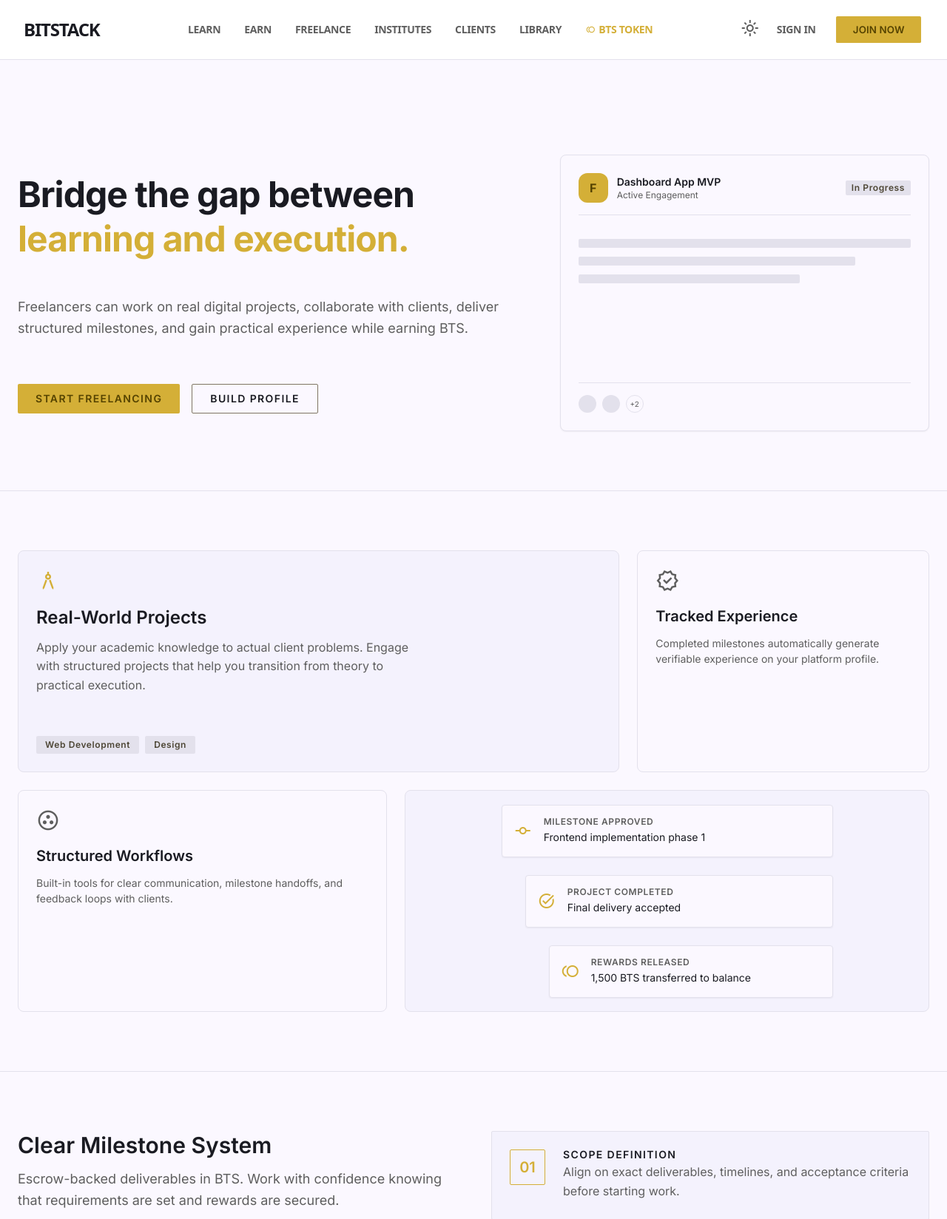
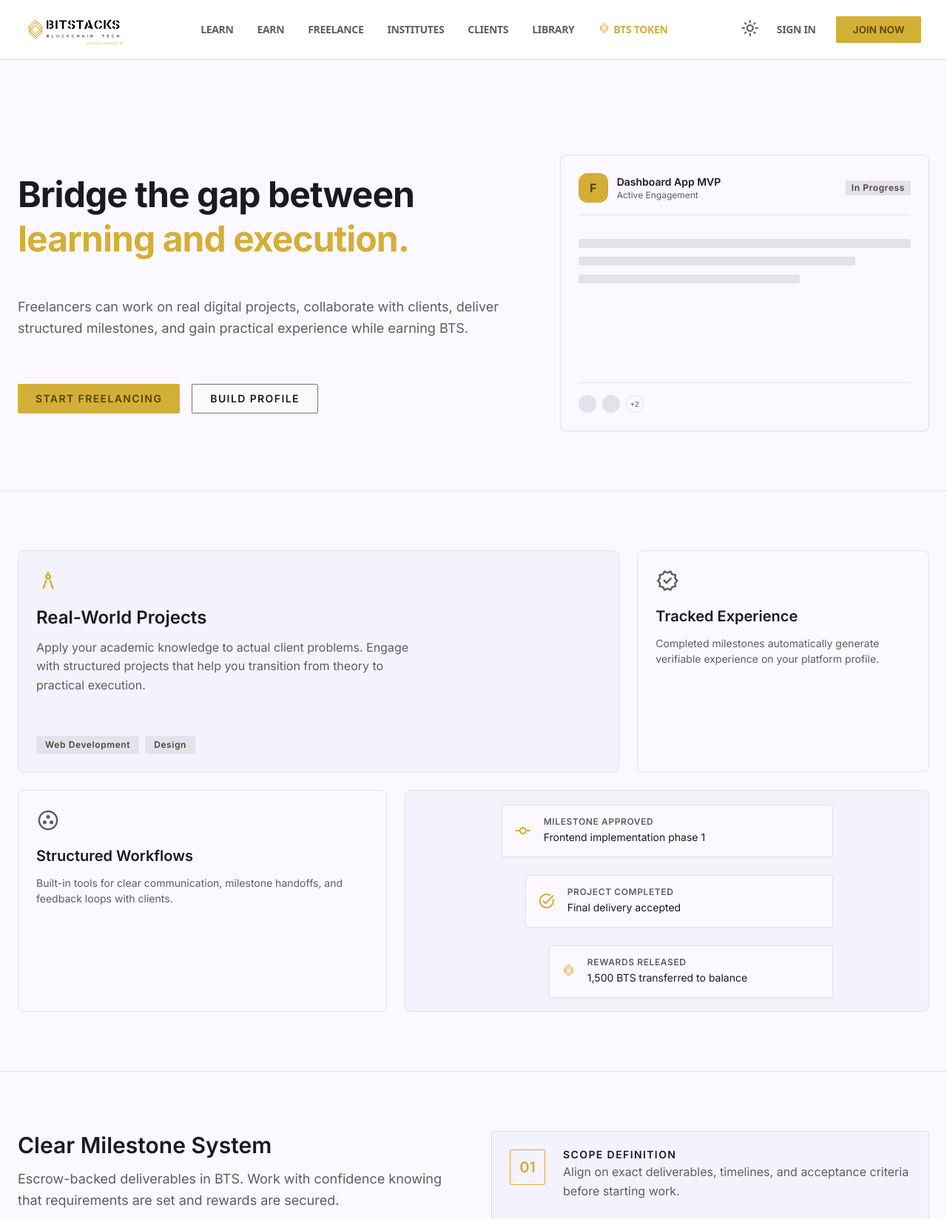
Before and after one commit to saberchch/BitStack_Landing_Pages, a Flask app: page /freelancers in a window 1280 px wide. Shown: the top 1648 px of the page at 74% size. Run offline with Flask 3, Linux system fonts and the light colour scheme; some libraries are stand-ins or nearby versions.

Commit message:
bitstack logo and icon

```diff
--- a/app.py
+++ b/app.py
@@ -1,3 +1,4 @@
+# pyrefly: ignore [missing-import]
 from flask import Flask, render_template
 
 app = Flask(__name__)
--- a/templates/base.html
+++ b/templates/base.html
@@ -4,6 +4,7 @@
     <meta charset="utf-8"/>
     <meta content="width=device-width, initial-scale=1.0" name="viewport"/>
     <title>Bitstack - Built for University Success • Designed for Career Growth</title>
+    <link rel="icon" type="image/svg+xml" href="{{ url_for('static', filename='img/favicon.svg') }}">
     <script src="https://cdn.tailwindcss.com?plugins=forms,container-queries"></script>
     <link href="https://fonts.googleapis.com/css2?family=Space+Grotesk:wght@400;600;700&family=Inter:wght@400;600;700;900&display=swap" rel="stylesheet"/>
     <link href="https://fonts.googleapis.com/css2?family=Material+Symbols+Outlined:wght,FILL@100..700,0..1&display=swap" rel="stylesheet"/>
--- a/templates/clients.html
+++ b/templates/clients.html
@@ -103,7 +103,7 @@
 <!-- Feature Card 3 -->
 <div class="bg-surface border border-surface-variant rounded-xl p-md flex flex-col hover:shadow-[0_10px_30px_-10px_rgba(0,0,0,0.05)] transition-shadow hover:border-outline group">
 <div class="w-12 h-12 rounded-lg bg-surface-container flex items-center justify-center mb-md border border-outline-variant">
-<span class="material-symbols-outlined text-on-background group-hover:text-primary-container transition-colors" style="font-variation-settings: 'FILL' 1;">toll</span>
+<img src="{{ url_for('static', filename='img/favicon.svg') }}" class="inline-block w-[1.2em] h-[1.2em] -mt-1" alt="BTS">
 </div>
 <h3 class="font-h3 text-h3 text-on-background mb-base group-hover:text-primary-container transition-colors">Secure Rewards</h3>
 <p class="font-body-sm text-body-sm text-secondary flex-grow">Project budgets are held in secure BTS escrow and only released upon milestone approval. All interactions follow our strict ecosystem rules.</p>
@@ -213,7 +213,7 @@
             </div>
             <div class="flex items-start gap-3 relative z-10">
                 <div class="w-8 h-8 rounded-full bg-primary-container flex items-center justify-center flex-shrink-0 mt-0.5">
-                    <span class="material-symbols-outlined text-[16px] text-on-primary-container">toll</span>
+                    <img src="{{ url_for('static', filename='img/favicon.svg') }}" class="inline-block w-[1.2em] h-[1.2em] -mt-1" alt="BTS">
                 </div>
                 <div>
                     <p class="font-label-bold text-label-bold text-on-background">Approve & Release</p>
--- a/templates/footer.html
+++ b/templates/footer.html
@@ -1,7 +1,10 @@
 <footer class="bg-surface-container-low font-sans text-xs uppercase tracking-widest w-full border-t mt-20 border-surface-variant flat no shadows transition-colors duration-300">
     <div class="max-w-7xl mx-auto px-12 py-16 grid grid-cols-1 md:grid-cols-4 gap-12">
-        <div class="col-span-1 md:col-span-4 mb-8 flex flex-col space-y-2">
-            <span class="text-xl font-black text-on-background">Bitstack</span>
+        <div class="col-span-1 md:col-span-4 mb-8 flex flex-col space-y-3">
+            <div class="flex items-center gap-3">
+                <img src="{{ url_for('static', filename='img/logo.svg') }}" alt="Bitstack Logo" class="h-10 block dark:hidden">
+                <img src="{{ url_for('static', filename='img/logo-white.svg') }}" alt="Bitstack Logo" class="h-10 hidden dark:block">
+            </div>
             <span class="text-secondary normal-case tracking-normal">Institutes • Mentors • Freelance Projects • Resources</span>
         </div>
         <div class="flex flex-col space-y-4">
--- a/templates/freelancers.html
+++ b/templates/freelancers.html
@@ -102,7 +102,7 @@
                     </div>
                 </div>
                 <div class="flex items-center gap-4 p-4 bg-surface rounded-lg border border-surface-variant shadow-sm ml-16">
-                    <span class="material-symbols-outlined text-primary-container">toll</span>
+                    <img src="{{ url_for('static', filename='img/favicon.svg') }}" class="inline-block w-[1.2em] h-[1.2em] -mt-1" alt="BTS">
                     <div>
                         <p class="font-label-md text-label-md text-secondary uppercase tracking-wider">Rewards Released</p>
                         <p class="font-body-sm text-body-sm text-on-background mt-1">1,500 BTS transferred to balance</p>
@@ -167,7 +167,7 @@
                 <div>
                     <div class="flex justify-between items-start mb-4">
                         <span class="font-label-md text-label-md text-primary-container uppercase tracking-widest">Web Dev</span>
-                        <span class="font-label-md text-label-md text-secondary flex items-center gap-1"><span class="material-symbols-outlined text-[14px]">toll</span> 4k - 6k BTS</span>
+                        <span class="font-label-md text-label-md text-secondary flex items-center gap-1"><img src="{{ url_for('static', filename='img/favicon.svg') }}" class="inline-block w-[1.2em] h-[1.2em] -mt-1" alt="BTS"> 4k - 6k BTS</span>
                     </div>
                     <h3 class="font-h3 text-h3 text-on-background mb-2 group-hover:text-primary-container transition-colors">E-commerce Frontend MVP</h3>
                     <p class="font-body-sm text-body-sm text-secondary mb-4 line-clamp-2">
@@ -188,7 +188,7 @@
                 <div>
                     <div class="flex justify-between items-start mb-4">
                         <span class="font-label-md text-label-md text-on-background uppercase tracking-widest">Data</span>
-                        <span class="font-label-md text-label-md text-secondary flex items-center gap-1"><span class="material-symbols-outlined text-[14px]">toll</span> 2k - 3k BTS</span>
+                        <span class="font-label-md text-label-md text-secondary flex items-center gap-1"><img src="{{ url_for('static', filename='img/favicon.svg') }}" class="inline-block w-[1.2em] h-[1.2em] -mt-1" alt="BTS"> 2k - 3k BTS</span>
                     </div>
                     <h3 class="font-h3 text-h3 text-on-background mb-2 group-hover:text-primary-container transition-colors">Data Analysis Dashboard</h3>
                     <p class="font-body-sm text-body-sm text-secondary mb-4 line-clamp-2">
@@ -209,7 +209,7 @@
                 <div>
                     <div class="flex justify-between items-start mb-4">
                         <span class="font-label-md text-label-md text-primary-container uppercase tracking-widest">Backend</span>
-                        <span class="font-label-md text-label-md text-secondary flex items-center gap-1"><span class="material-symbols-outlined text-[14px]">toll</span> 5k - 8k BTS</span>
+                        <span class="font-label-md text-label-md text-secondary flex items-center gap-1"><img src="{{ url_for('static', filename='img/favicon.svg') }}" class="inline-block w-[1.2em] h-[1.2em] -mt-1" alt="BTS"> 5k - 8k BTS</span>
                     </div>
                     <h3 class="font-h3 text-h3 text-on-background mb-2 group-hover:text-primary-container transition-colors">Database Migration Script</h3>
                     <p class="font-body-sm text-body-sm text-secondary mb-4 line-clamp-2">
@@ -245,19 +245,19 @@
         <div class="grid grid-cols-4 p-md border-b border-surface-variant items-center hover:bg-surface-container-low transition-colors bg-surface">
             <div class="font-body-md text-body-md text-on-background font-medium">Local Retailer</div>
             <div class="font-body-md text-body-md text-secondary">Web Application MVP</div>
-            <div class="font-body-md text-body-md text-on-background flex items-center gap-1">12,500 <span class="material-symbols-outlined text-[16px]">toll</span></div>
+            <div class="font-body-md text-body-md text-on-background flex items-center gap-1">12,500 <img src="{{ url_for('static', filename='img/favicon.svg') }}" class="inline-block w-[1.2em] h-[1.2em] -mt-1" alt="BTS"></div>
             <div class="text-right"><span class="inline-block px-3 py-1 border border-primary-container text-primary-container font-label-bold text-label-bold text-xs rounded">COMPLETED</span></div>
         </div>
         <div class="grid grid-cols-4 p-md border-b border-surface-variant items-center hover:bg-surface-container-low transition-colors bg-surface">
             <div class="font-body-md text-body-md text-on-background font-medium">Student Org</div>
             <div class="font-body-md text-body-md text-secondary">Event Platform Updates</div>
-            <div class="font-body-md text-body-md text-on-background flex items-center gap-1">2,200 <span class="material-symbols-outlined text-[16px]">toll</span></div>
+            <div class="font-body-md text-body-md text-on-background flex items-center gap-1">2,200 <img src="{{ url_for('static', filename='img/favicon.svg') }}" class="inline-block w-[1.2em] h-[1.2em] -mt-1" alt="BTS"></div>
             <div class="text-right"><span class="inline-block px-3 py-1 border border-primary-container text-primary-container font-label-bold text-label-bold text-xs rounded">COMPLETED</span></div>
         </div>
         <div class="grid grid-cols-4 p-md items-center hover:bg-surface-container-low transition-colors bg-surface">
             <div class="font-body-md text-body-md text-on-background font-medium">Research Lab</div>
             <div class="font-body-md text-body-md text-secondary">Data Formatting Script</div>
-            <div class="font-body-md text-body-md text-on-background flex items-center gap-1">1,000 <span class="material-symbols-outlined text-[16px]">toll</span></div>
+            <div class="font-body-md text-body-md text-on-background flex items-center gap-1">1,000 <img src="{{ url_for('static', filename='img/favicon.svg') }}" class="inline-block w-[1.2em] h-[1.2em] -mt-1" alt="BTS"></div>
             <div class="text-right"><span class="inline-block px-3 py-1 border border-primary-container text-primary-container font-label-bold text-label-bold text-xs rounded">COMPLETED</span></div>
         </div>
     </div>
--- a/templates/header.html
+++ b/templates/header.html
@@ -1,7 +1,8 @@
 <header class="bg-surface-container-lowest font-sans tracking-tight text-sm uppercase font-bold docked full-width top-0 border-b border-surface-variant flat no shadows sticky z-50 transition-colors duration-300">
     <div class="flex justify-between items-center h-20 px-8 max-w-7xl mx-auto w-full">
-        <a class="text-2xl font-black text-on-background tracking-tighter hover:opacity-80 transition-opacity" href="{{ url_for('index') }}">
-            Bitstack
+        <a class="flex items-center gap-3 hover:opacity-80 transition-opacity" href="{{ url_for('index') }}">
+            <img src="{{ url_for('static', filename='img/logo.svg') }}" alt="Bitstack" class="h-12 block dark:hidden">
+            <img src="{{ url_for('static', filename='img/logo-white.svg') }}" alt="Bitstack" class="h-12 hidden dark:block">
         </a>
         <nav class="hidden md:flex space-x-6">
             <a class="text-secondary hover:text-on-background hover:bg-surface-container transition-colors duration-200 py-2 px-1 rounded" href="/learners">Learn</a>
@@ -11,7 +12,7 @@
             <a class="text-secondary hover:text-on-background hover:bg-surface-container transition-colors duration-200 py-2 px-1 rounded" href="/clients">Clients</a>
             <a class="text-secondary hover:text-on-background hover:bg-surface-container transition-colors duration-200 py-2 px-1 rounded" href="/library">Library</a>
             <a class="text-primary-container font-bold hover:text-on-background hover:bg-surface-container transition-colors duration-200 py-2 px-1 rounded flex items-center gap-1" href="/token">
-                <span class="material-symbols-outlined text-sm">toll</span> BTS Token
+                <img src="{{ url_for('static', filename='img/favicon.svg') }}" class="inline-block w-[1.2em] h-[1.2em] -mt-1" alt="BTS"> BTS Token
             </a>
         </nav>
         <div class="flex items-center space-x-6">
```
Also changed, not shown: replace_icons.py (added, +21 -0 lines), templates/index.html (+4 -4 lines), templates/mentors.html (+4 -4 lines), static/img/favicon.svg (added), static/img/logo-white.svg (added), static/img/logo.svg (added).
